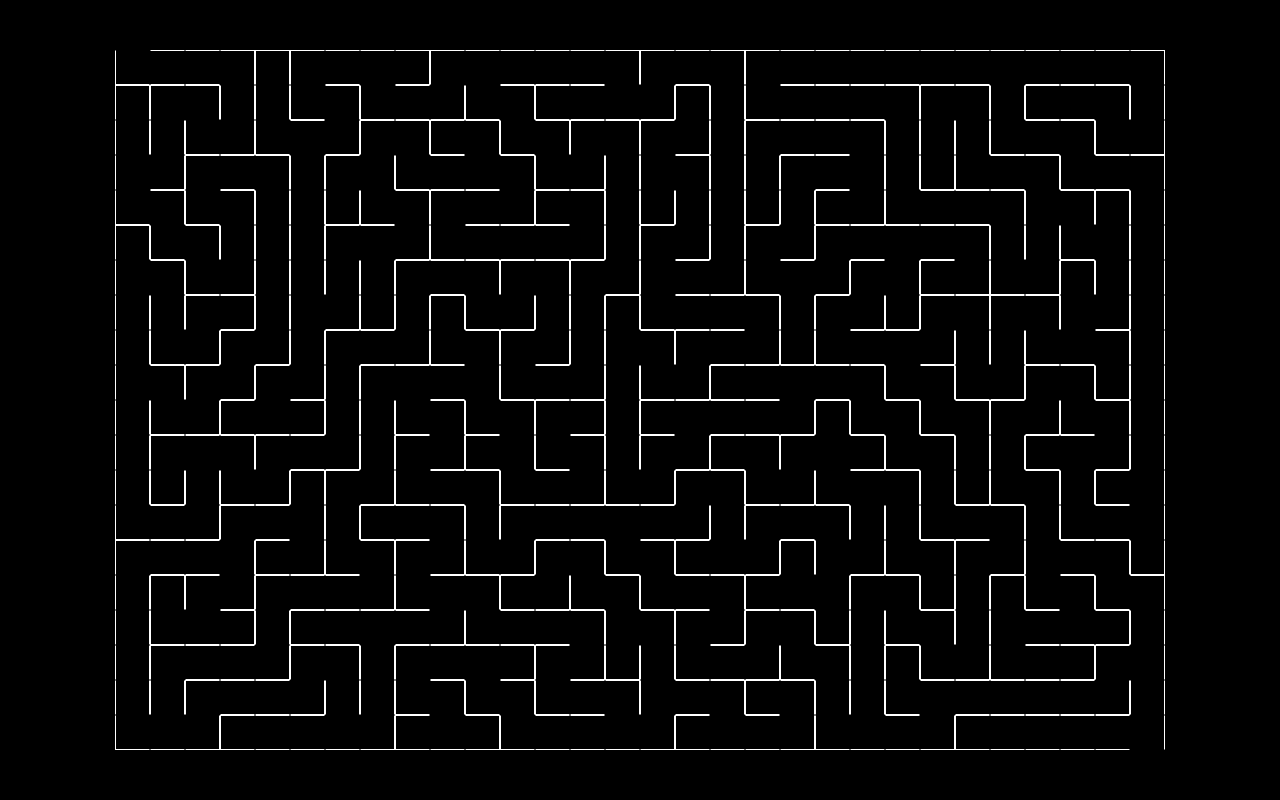
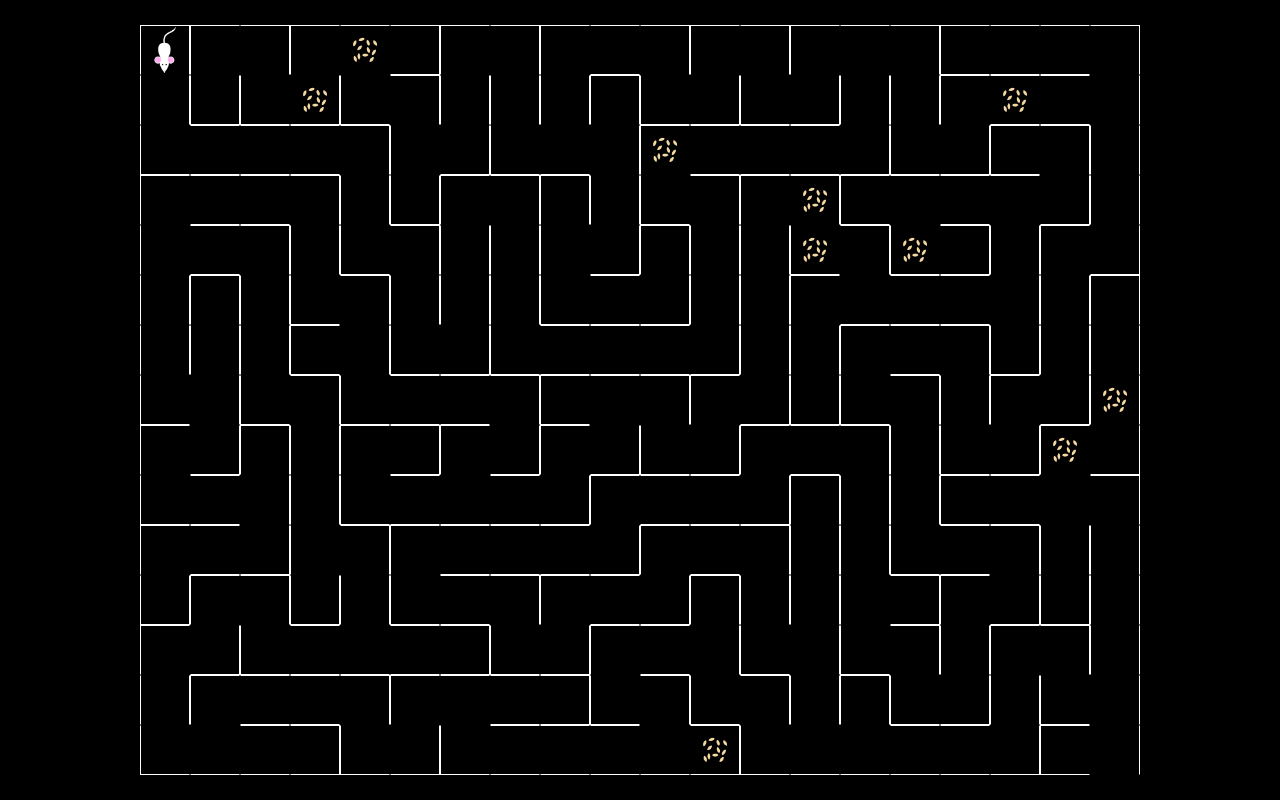
Before and after one commit to bence-toth/maze, a React (Create React App) app: page / in a window 1280 px wide. Built offline with nearby package versions, Linux system fonts and the light colour scheme.

Commit message:
Added hero and food, refactoring

```diff
--- a/src/Maze.css
+++ b/src/Maze.css
@@ -13,8 +13,8 @@
   flex-direction: row;
   align-items: center;
   justify-content: center;
-  width: 35px;
-  height: 35px;
+  width: 50px;
+  height: 50px;
   border: 1px solid black;
 }
 
@@ -33,3 +33,23 @@
 .maze-cell.wall-left {
   border-left: 1px solid white;
 }
+
+.maze-cell.has-food {
+  background-size: cover;
+}
+
+.maze-cell .hero {
+  width: 100%;
+}
+
+.maze-cell .hero.direction-left {
+  transform: rotate(90deg);
+}
+
+.maze-cell .hero.direction-top {
+  transform: rotate(180deg);
+}
+
+.maze-cell .hero.direction-right {
+  transform: rotate(-90deg);
+}
--- a/src/Maze.tsx
+++ b/src/Maze.tsx
@@ -1,12 +1,116 @@
-import { useMemo } from "react";
+import { useEffect, useMemo, useState } from "react";
 import classNames from "classnames";
 
 import { generateMaze } from "./Maze.utility";
+import HeroImage from "./mouse.png";
+import FoodImage from "./seeds.png";
 
 import "./Maze.css";
 
+type WallKey = "hasWallTop" | "hasWallRight" | "hasWallBottom" | "hasWallLeft";
+
+interface DirectionConfig {
+  direction: "top" | "right" | "bottom" | "left";
+  dx: number;
+  dy: number;
+  wall: WallKey;
+}
+
+const directions: Record<string, DirectionConfig> = {
+  ArrowUp: {
+    direction: "top",
+    dx: 0,
+    dy: -1,
+    wall: "hasWallTop",
+  },
+  ArrowRight: {
+    direction: "right",
+    dx: 1,
+    dy: 0,
+    wall: "hasWallRight",
+  },
+  ArrowDown: {
+    direction: "bottom",
+    dx: 0,
+    dy: 1,
+    wall: "hasWallBottom",
+  },
+  ArrowLeft: {
+    direction: "left",
+    dx: -1,
+    dy: 0,
+    wall: "hasWallLeft",
+  },
+};
+
+interface FoodCell {
+  x: number;
+  y: number;
+  isFound: boolean;
+}
+
 const Maze = () => {
-  const maze = useMemo(() => generateMaze(30, 20), []);
+  const maze = useMemo(() => generateMaze(20, 15), []);
+
+  const [foodCells, setFoodCells] = useState<FoodCell[]>([]);
+
+  useEffect(() => {
+    const foundFoodCells: FoodCell[] = [];
+    maze.forEach((row) => {
+      row.forEach((cell) => {
+        if (cell.hasFood) {
+          foundFoodCells.push({ x: cell.x, y: cell.y, isFound: false });
+        }
+      });
+    });
+
+    return setFoodCells(foundFoodCells);
+  }, [maze]);
+
+  const [hero, setHero] = useState({
+    x: 0,
+    y: 0,
+    direction: "bottom",
+  });
+
+  useEffect(() => {
+    const keyDownHandler = (event: KeyboardEvent) => {
+      console.log(maze[hero.y][hero.x]);
+      const move = directions[event.key as keyof typeof directions];
+
+      // If the key pressed isn't one of the arrow keys we're interested in, do nothing
+      if (!move) return;
+
+      const { direction, dx, dy, wall } = move;
+
+      // Check if there is a wall in the direction we're trying to move
+      if (maze[hero.y][hero.x][wall]) return;
+
+      // Update hero position and direction
+      setHero((prev) => ({
+        ...prev,
+        x: Math.min(Math.max(0, prev.x + dx), maze[0].length - 1),
+        y: Math.min(Math.max(0, prev.y + dy), maze.length - 1),
+        direction,
+      }));
+    };
+
+    document.addEventListener("keydown", keyDownHandler);
+    return () => {
+      document.removeEventListener("keydown", keyDownHandler);
+    };
+  }, [hero.x, hero.y, maze]);
+
+  useEffect(() => {
+    setFoodCells((previousFoundFoodCells) =>
+      previousFoundFoodCells.map((foodCell) => {
+        if (foodCell.x === hero.x && foodCell.y === hero.y) {
+          return { ...foodCell, isFound: true };
+        }
+        return foodCell;
+      })
+    );
+  }, [hero]);
 
   return (
     <div className="maze">
@@ -20,8 +124,28 @@ const Maze = () => {
                 "wall-right": cell.hasWallRight,
                 "wall-bottom": cell.hasWallBottom,
                 "wall-left": cell.hasWallLeft,
+                "has-food": foodCells.some(
+                  (foodCell) =>
+                    foodCell.x === x && foodCell.y === y && !foodCell.isFound
+                ),
               })}
-            />
+              style={{
+                backgroundImage: foodCells.some(
+                  (foodCell) =>
+                    foodCell.x === x && foodCell.y === y && !foodCell.isFound
+                )
+                  ? `url(${FoodImage})`
+                  : "none",
+              }}
+            >
+              {hero.x === x && hero.y === y && (
+                <img
+                  className={classNames("hero", `direction-${hero.direction}`)}
+                  src={HeroImage}
+                  alt="Hero"
+                />
+              )}
+            </div>
           ))}
         </div>
       ))}
--- a/src/Maze.utility.ts
+++ b/src/Maze.utility.ts
@@ -6,11 +6,12 @@ interface Cell {
   hasWallRight: boolean; // Indicates if the cell has a right wall
   hasWallBottom: boolean; // Indicates if the cell has a bottom wall
   hasWallLeft: boolean; // Indicates if the cell has a left wall
+  hasFood: boolean; // Indicates if the cell contains food
 }
 
 // Function to initialize the maze grid with all walls intact
-const initializeMaze = (width: number, height: number): Cell[][] => {
-  return Array.from({ length: height }, (_, y) =>
+const initializeMaze = (width: number, height: number): Cell[][] =>
+  Array.from({ length: height }, (_, y) =>
     Array.from({ length: width }, (_, x) => ({
       x,
       y,
@@ -18,9 +19,9 @@ const initializeMaze = (width: number, height: number): Cell[][] => {
       hasWallRight: true,
       hasWallBottom: true,
       hasWallLeft: true,
+      hasFood: false,
     }))
   );
-};
 
 // Function to get the unvisited neighboring cells of the current cell
 const getUnvisitedNeighbors = (
@@ -87,7 +88,7 @@ const setStartAndFinish = (
   // Remove wall for the starting cell
   if (start.y === 0) {
     // Start cell is on the top edge
-    maze[start.y][start.x].hasWallTop = false;
+    maze[start.y][start.x].hasWallTop = true;
   } else if (start.y === height - 1) {
     // Start cell is on the bottom edge
     maze[start.y][start.x].hasWallBottom = false;
@@ -116,6 +117,38 @@ const setStartAndFinish = (
     maze[end.y][end.x].hasWallRight = false;
   } else {
     throw new Error("End cell must be on the border of the maze");
+  }
+
+  return maze;
+};
+
+// Function to place food on 5 random cells excluding the start and end cells
+const placeFood = (
+  maze: Cell[][],
+  start: { x: number; y: number },
+  end: { x: number; y: number },
+  foodCount: number = 5
+) => {
+  const width = maze[0].length;
+  const height = maze.length;
+
+  // We'll use a Set to keep track of cells we can't place food on
+  const excludedCells = new Set<string>();
+  excludedCells.add(`${start.x},${start.y}`);
+  excludedCells.add(`${end.x},${end.y}`);
+
+  let placed = 0;
+  while (placed < foodCount) {
+    const randomX = Math.floor(Math.random() * width);
+    const randomY = Math.floor(Math.random() * height);
+    const key = `${randomX},${randomY}`;
+
+    // Check if this cell is neither start nor end and not already chosen
+    if (!excludedCells.has(key)) {
+      excludedCells.add(key);
+      maze[randomY][randomX].hasFood = true;
+      placed++;
+    }
   }
 
   return maze;
@@ -170,7 +203,7 @@ const generateMaze = (
   }
 
   // Set the start and finish points
-  return setStartAndFinish(maze, start, end);
+  return placeFood(setStartAndFinish(maze, start, end), start, end, 10);
 };
 
 export { generateMaze };
```
Also changed, not shown: src/mouse.png (added), src/seeds.png (added).
